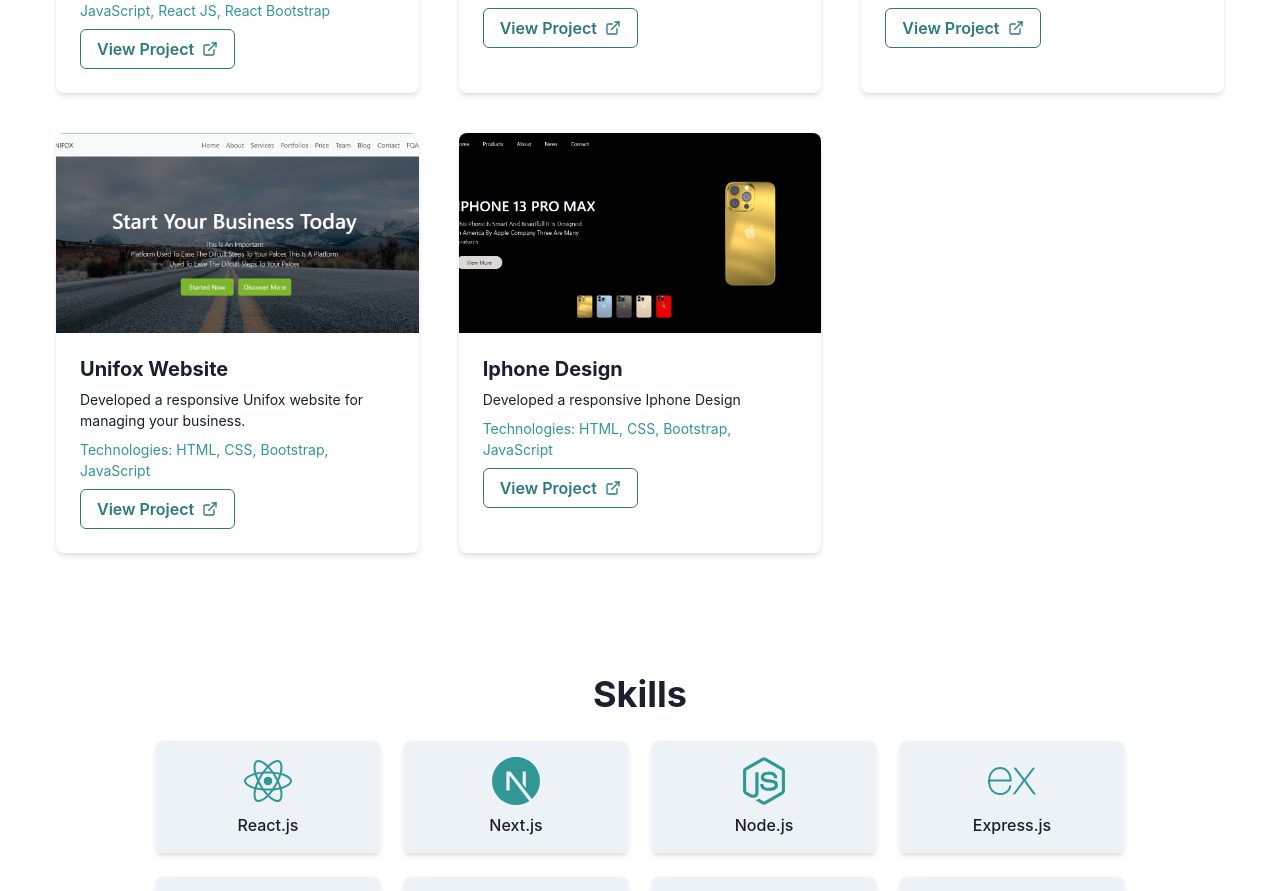
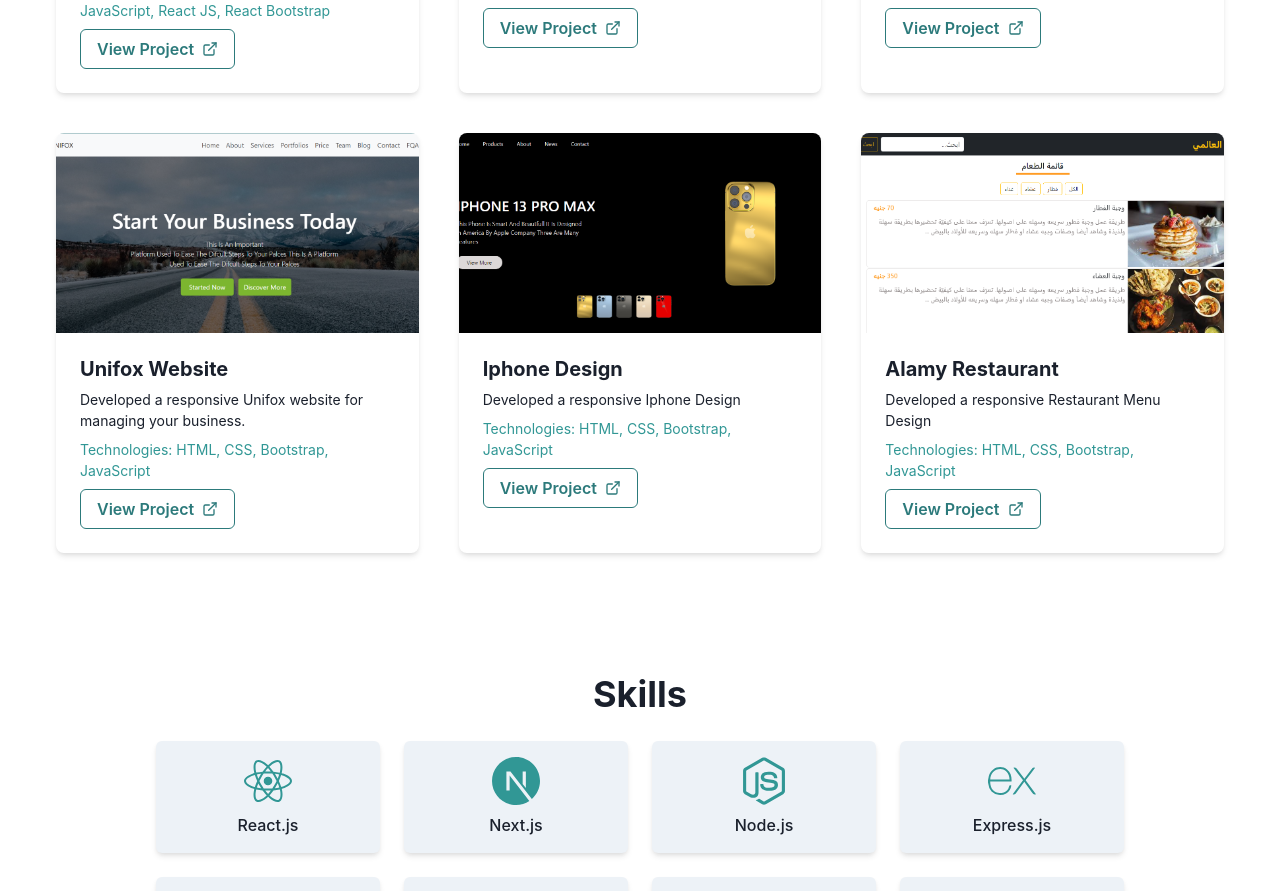
Before and after one commit to Abdullatif-Mostafa/Portofolio, a React (Create React App) app: page / in a window 1280 px wide. Shown: the part 1423-2314 px from the top of the page. Built offline with nearby package versions, Linux system fonts and the light colour scheme.

Commit message:
new changes are added

```diff
--- a/src/App.js
+++ b/src/App.js
@@ -24,6 +24,7 @@
       <Box id="contact" mt={10}>
         <Contact />
       </Box>
+
       <Footer />
     </Box>
   );
--- a/src/Components/About/About.jsx
+++ b/src/Components/About/About.jsx
@@ -1,6 +1,6 @@
 import React from 'react';
 import { Box, Heading, Text, Stack, Avatar, useColorModeValue } from '@chakra-ui/react';
-import image1 from '../../Assets/Images/Screenshot 2023-12-24 192806.png'
+import image1 from '../../Assets/Images/contentImage.png'
 export default function About() {
   return (
     <Box
--- a/src/Components/Projects/Projects.jsx
+++ b/src/Components/Projects/Projects.jsx
@@ -22,6 +22,7 @@
 import image6 from '../../Assets/Images/Screenshot 2024-10-09 175347.png';
 import image7 from '../../Assets/Images/Screenshot 2024-10-09 150933.png';
 import image8 from '../../Assets/Images/Screenshot 2024-10-10 144029.png';
+import image9 from '../../Assets/Images/Screenshot 2024-10-12 144651.png';
 
 const projects = [
   {
@@ -86,6 +87,14 @@
     image: image8,
     technologies: ['HTML', 'CSS', 'Bootstrap', 'JavaScript'],
     link:'https://iphon-15-pro-max.vercel.app/',
+  },
+
+  {
+    title: 'Alamy Restaurant ',
+    description:'Developed a responsive Restaurant Menu Design',
+    image: image9,
+    technologies: ['HTML', 'CSS', 'Bootstrap', 'JavaScript'],
+    link:'https://alamy-rest.vercel.app/',
   },
 ];
 // Create a motion-enabled Box component
```
Also changed, not shown: src/Assets/Images/Screenshot 2024-10-12 144651.png (added), src/Assets/Images/contentImage.png (added).
